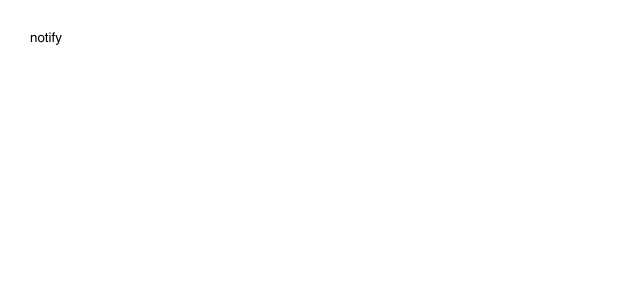
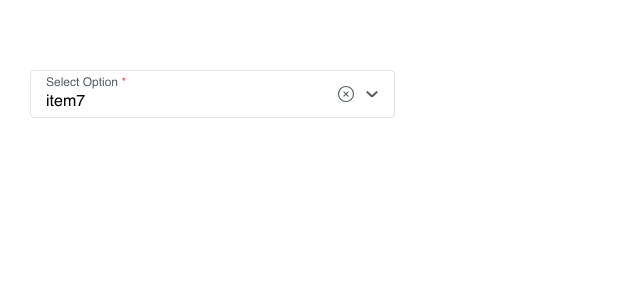
Before and after one commit to saba1101/react_components, a React (Vite) app: page / in a window 1280 px wide. Shown: the top 300 px of the page, without its empty margins (0-640 px from the left). Built offline with nearby package versions, Linux system fonts and the light colour scheme.

Commit message:
state set fixed...,toast notificaion

```diff
--- a/src/components/Form/Selects/SingleSelect/SingleSelectDropdown.jsx
+++ b/src/components/Form/Selects/SingleSelect/SingleSelectDropdown.jsx
@@ -19,11 +19,14 @@ const SingleSelectDropdown = ({
 
     useEffect(() => {
         document.addEventListener('click',ClickHandler)
-        SetPreSelectedObj()
         return () => {
             document.removeEventListener('click',ClickHandler)
         }
     },[])
+
+    useEffect(() => {
+        SetPreSelectedObj()
+    },[selectedOptonID])
 
     const [Value,setValue] = useState('')
     // const [SelectedObj,setSelectedObj] = useState({})
--- a/src/components/Notification/ToastNotification.js
+++ b/src/components/Notification/ToastNotification.js
@@ -1,5 +1,3 @@
-import { v4 as uuidv4 } from 'uuid';
-
 const createStyles = () =>{
     const style = document.createElement('style');
     style.setAttribute('id','toast_notification_style_key')
@@ -129,7 +127,7 @@ const createNotification = (text,type,timeout,position,max) => {
 
     let main = document.createElement('div')
     main.classList.add('notifications_wrapper',position ? position : 'bottom-right')
-    const toast_id = uuidv4()
+    const toast_id = crypto.randomUUID()
     let key = `data-key-${toast_id}`
     let notificationEL = document.querySelector('body > .notifications_wrapper')
     if(!notificationEL){
--- a/src/views/home/Home.jsx
+++ b/src/views/home/Home.jsx
@@ -15,7 +15,7 @@ import { createNotification } from "../../components/Notification/ToastNotificat
 const Home  = () => {
     const [value,setValue]  = useState('')
     const [SelectedObj,setSelectedObj] = useState({})
-    const [SelectedID,setSelectedID] = useState(14)
+    const [SelectedID,setSelectedID] = useState(17)
     const [SearchValue,setSearchValue] = useState('asfsfas')
     const [Checked,setChecked] = useState(true)
     const [CheckedToggle,setCheckedToggle] = useState(false)
@@ -47,16 +47,16 @@ const Home  = () => {
                 />
             </div> */}
 
-            {/* <div className="select-wrapper margin" style={{width:'365px'}}>
+            <div className="select-wrapper margin" style={{width:'365px'}}>
                 <SingleSelectDropdown
                     label={'Select Option'}
                     size={'medium'}
                     isRequired={true}
                     data={Data.Plain}
                     selectedOptonID={SelectedID}
-                    withFilter={true}
+                    withFilter={false}
                     withClear={true}
-                    closeOnSelect={true}
+                    closeOnSelect={false}
                     selected={(obj) => setSelectedObj(obj)}
                     msg={
                         {
@@ -66,7 +66,7 @@ const Home  = () => {
                         }
                     }
                 />
-            </div> */}
+            </div>
 
             {/* <div className="button-wrapper margin">
                 <MainButton
@@ -123,13 +123,13 @@ const Home  = () => {
                 />
             </div> */}
 
-            <button
+            {/* <button
                 onClick={() => {
-                    createNotification('zdarova','error',3000,'top-right')
+                    createNotification('zdarova','success',3000,'top-right',3)
                 }}
             >
                 notify
-            </button>
+            </button> */}
 
         </div>
     )
```
